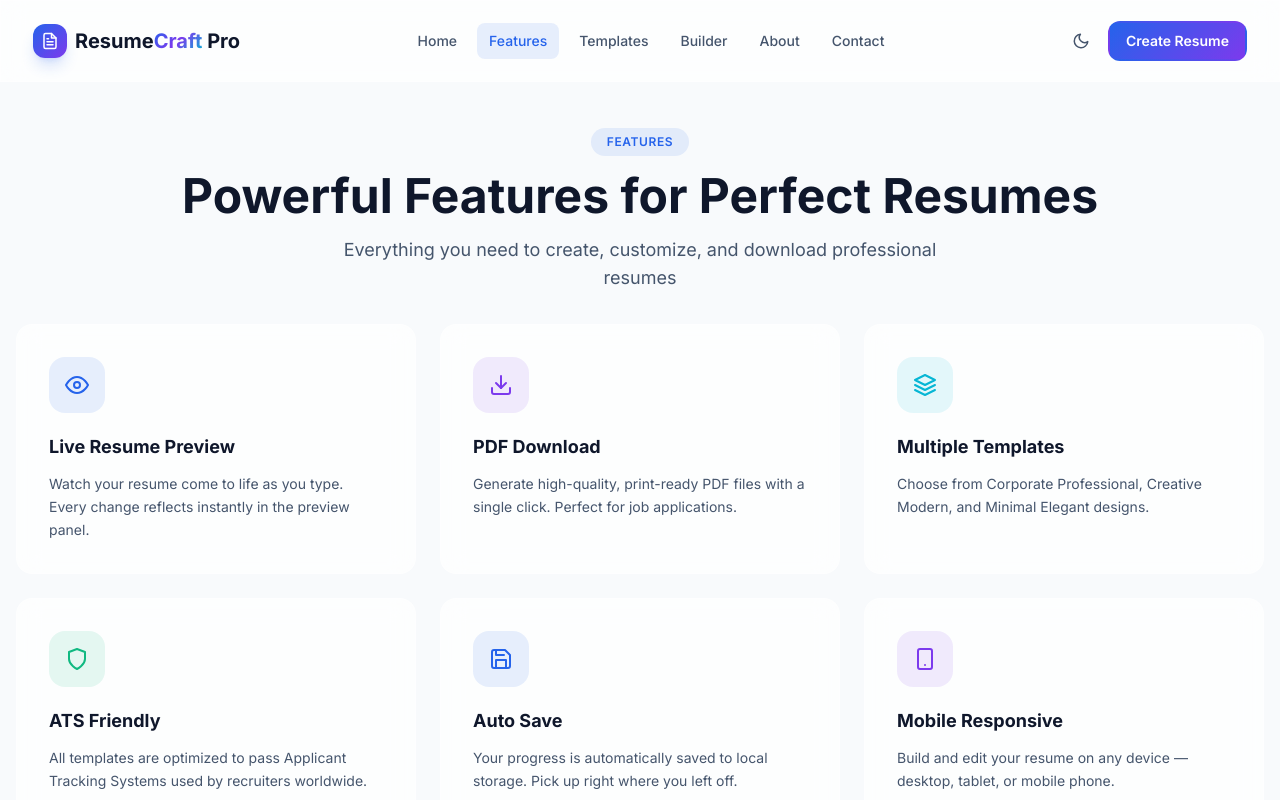
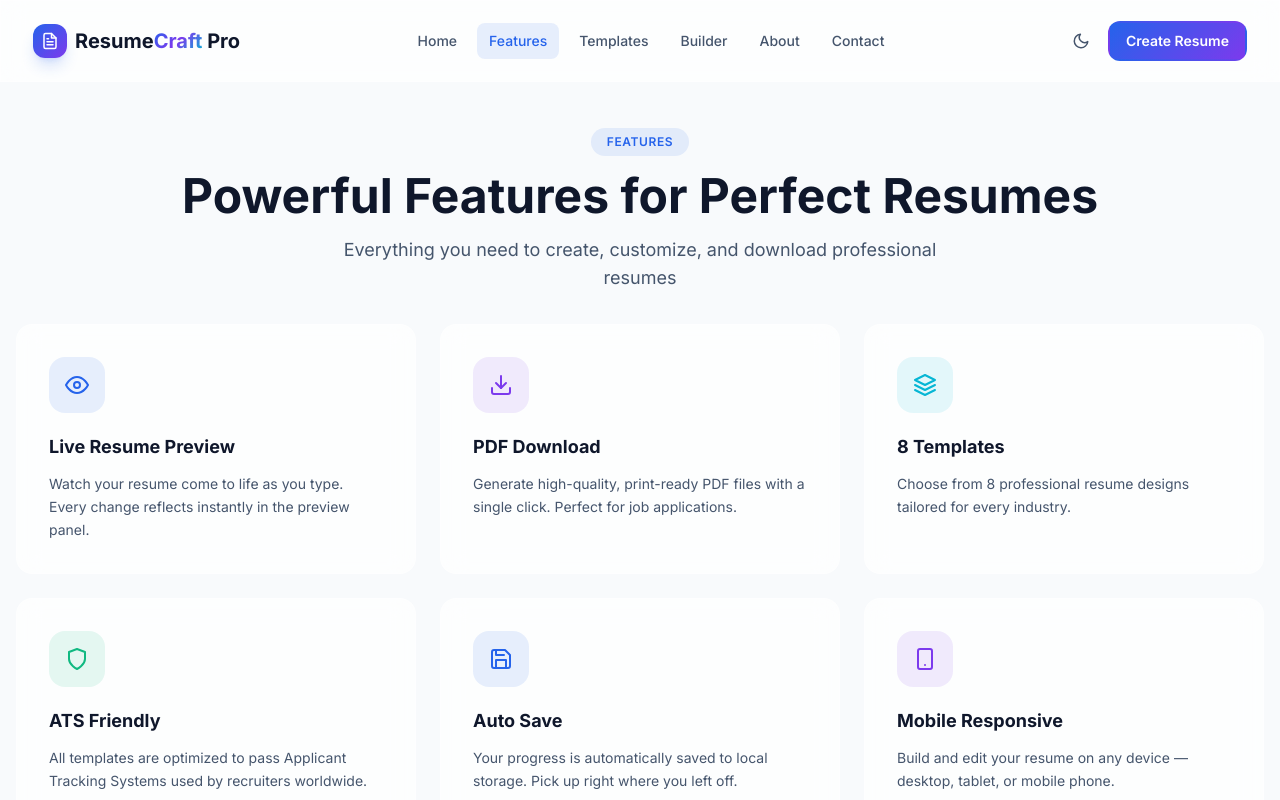
Before and after one commit to abhishek-italiya/resumecraft-pro, a React (Vite) app: page /features in a window 1280 px wide. Shown: the top 800 px of the page. Built offline with nearby package versions, Linux system fonts and the light colour scheme.

Commit message:
docs: correct template count to 8 templates on Home and Features pages

```diff
--- a/src/pages/Features.jsx
+++ b/src/pages/Features.jsx
@@ -9,7 +9,7 @@ import { AnimatedCard, PageTransition } from '../utils/animations';
 const features = [
   { icon: FiEye, title: 'Live Resume Preview', desc: 'Watch your resume come to life as you type. Every change reflects instantly in the preview panel.', color: 'primary' },
   { icon: FiDownload, title: 'PDF Download', desc: 'Generate high-quality, print-ready PDF files with a single click. Perfect for job applications.', color: 'secondary' },
-  { icon: FiLayers, title: 'Multiple Templates', desc: 'Choose from Corporate Professional, Creative Modern, and Minimal Elegant designs.', color: 'accent' },
+  { icon: FiLayers, title: '8 Templates', desc: 'Choose from 8 professional resume designs tailored for every industry.', color: 'accent' },
   { icon: FiShield, title: 'ATS Friendly', desc: 'All templates are optimized to pass Applicant Tracking Systems used by recruiters worldwide.', color: 'success' },
   { icon: FiSave, title: 'Auto Save', desc: 'Your progress is automatically saved to local storage. Pick up right where you left off.', color: 'primary' },
   { icon: FiSmartphone, title: 'Mobile Responsive', desc: 'Build and edit your resume on any device — desktop, tablet, or mobile phone.', color: 'secondary' },
--- a/src/pages/Home.jsx
+++ b/src/pages/Home.jsx
@@ -20,7 +20,7 @@ const stats = [
 const features = [
   { icon: FiEye, title: 'Live Preview', desc: 'See changes instantly as you type' },
   { icon: FiDownload, title: 'PDF Export', desc: 'Download print-ready PDF resumes' },
-  { icon: FiLayers, title: '3 Templates', desc: 'Professional designs for every industry' },
+  { icon: FiLayers, title: '8 Templates', desc: 'Professional designs for every industry' },
   { icon: FiShield, title: 'ATS Friendly', desc: 'Optimized for applicant tracking systems' },
   { icon: FiZap, title: 'Auto Save', desc: 'Never lose your progress' },
   { icon: FiSmartphone, title: 'Responsive', desc: 'Build on any device, anywhere' },
```
